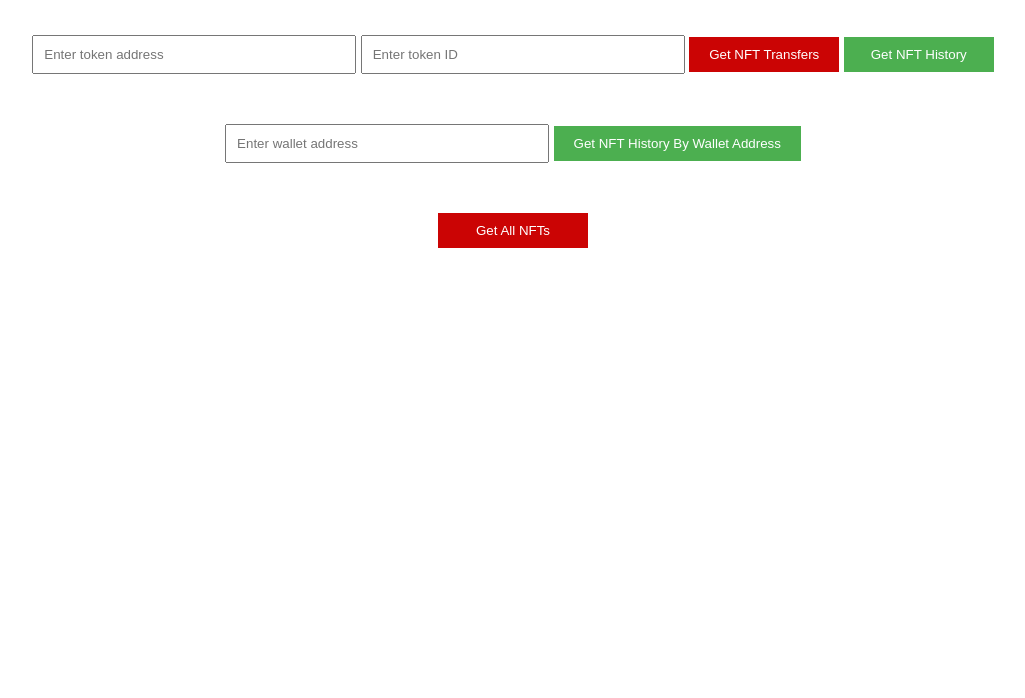
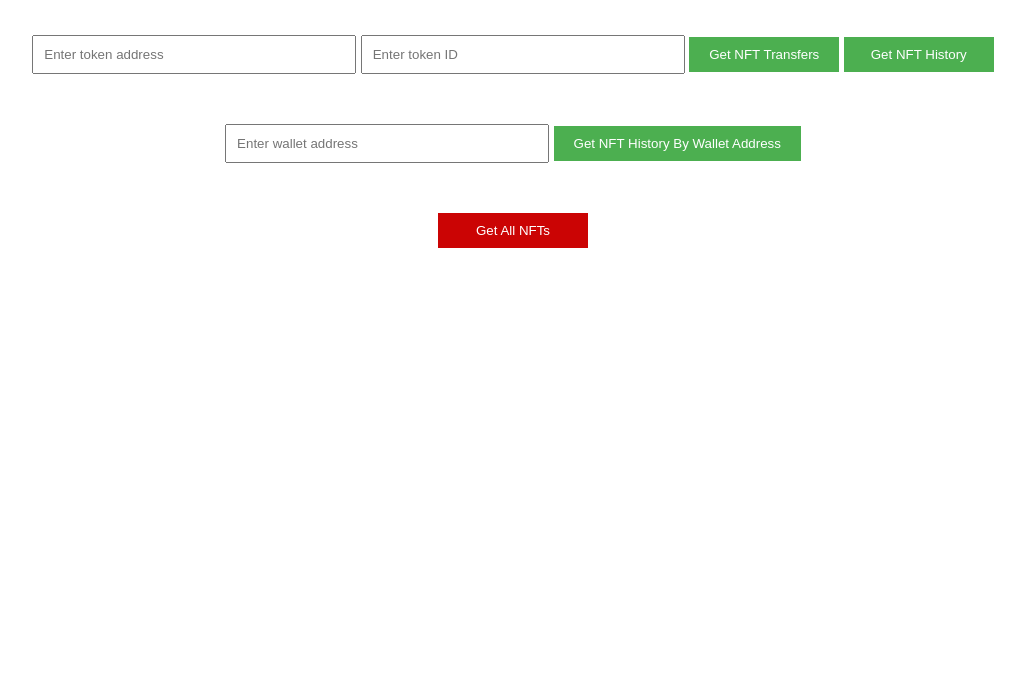
Before and after one commit to neor-it/backend-service-nft-lending, a plain HTML site: page static/index.html in a window 1280 px wide. Shown: the part 102-800 px from the top of the page, without its empty margins (127-1152 px from the left). Drawn offline with Linux system fonts and the light colour scheme.

Commit message:
Changed button color

```diff
--- a/static/index.html
+++ b/static/index.html
@@ -10,7 +10,7 @@
 	<div class="search-form">
 		<input type="text" id="tokenAddress" class="search-input" placeholder="Enter token address">
 		<input type="text" id="tokenId" class="search-input" placeholder="Enter token ID">
-		<button onclick="getNFTData('nftTransfers')" class="search-button-2">Get NFT Transfers</button>
+		<button onclick="getNFTData('nftTransfers')" class="search-button">Get NFT Transfers</button>
 		<button onclick="getNFTData('nftHistory')" class="search-button">Get NFT History</button>
 	</div>
 
```
